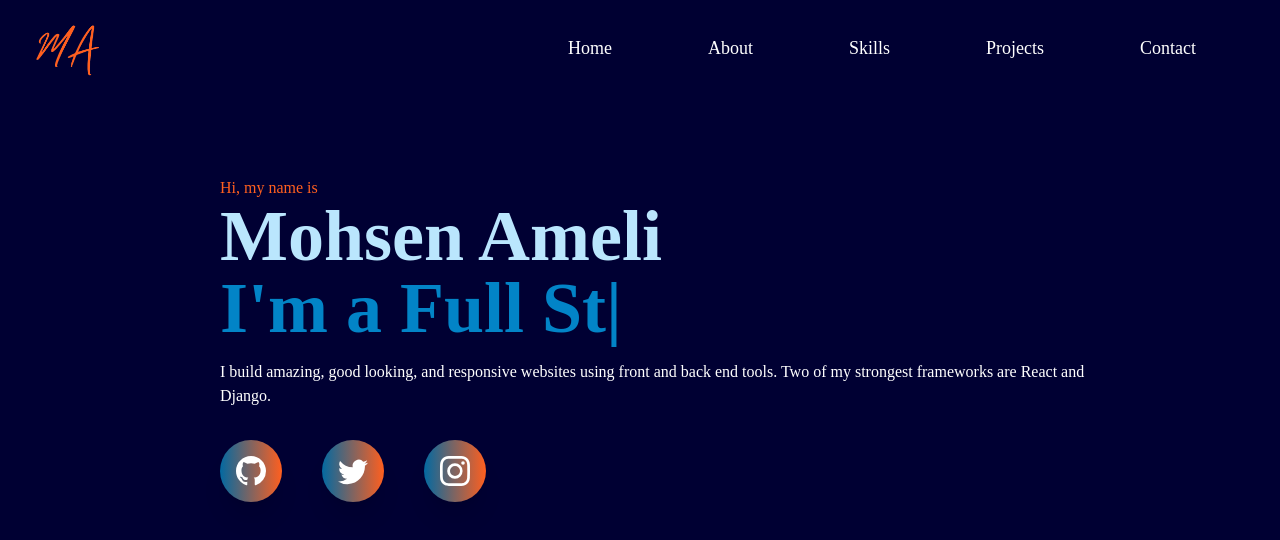
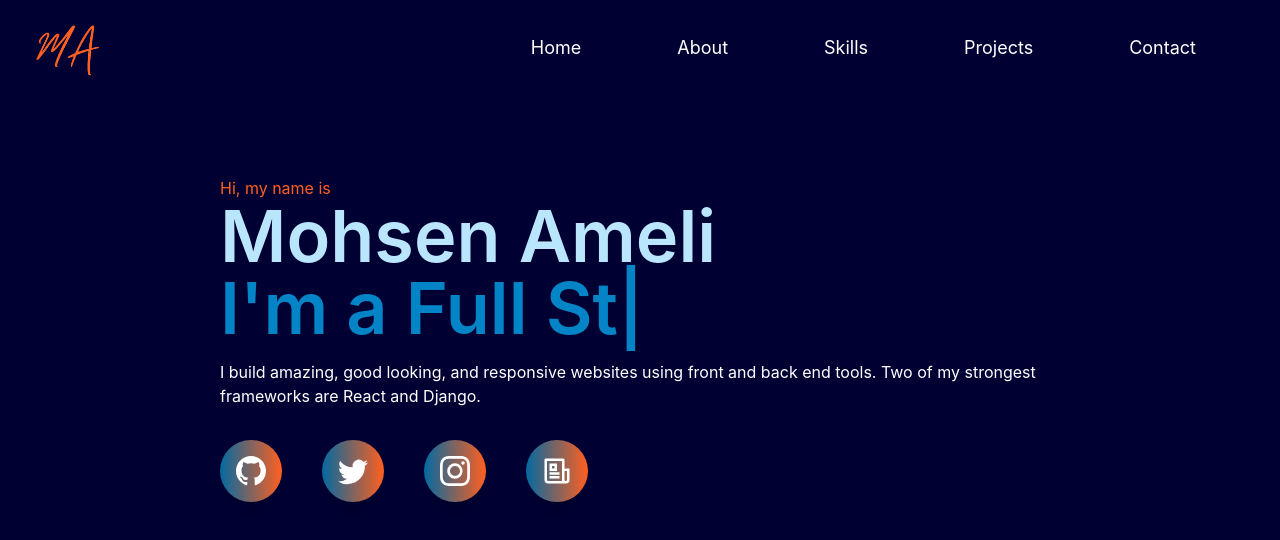
Before and after one commit to mohsen-ameli/portfolio, a React (Create React App) app: page / in a window 1280 px wide. Shown: the top 540 px of the page. Built offline with nearby package versions, Linux system fonts and the light colour scheme.

Commit message:
changed the font and added resume

```diff
--- a/src/comps/about.js
+++ b/src/comps/about.js
@@ -2,9 +2,7 @@ import { Link } from "react-router-dom";
 import Container from "./container";
 import { HiOutlineArrowNarrowRight } from "react-icons/hi"
 import Title from "./title"
-import Btn from "./btn";
 import Item from "./item";
-import { motion } from "framer-motion";
 
 const About = () => {
   return (
@@ -20,7 +18,7 @@ const About = () => {
 
       <Item>
         <Link to="/skills" className="w-fit group flex items-center border cursor-pointer border-white mt-8 py-2 px-4 md:px-8 rounded-md hover:bg-[#FF5F1F] hover:border-[#FF5F1F] hover:drop-shadow-[0_5px_5px_rgba(255,255,255,0.1)]">
-          <p>Hmm Intereting!</p> <HiOutlineArrowNarrowRight className="text-white text-lg ml-2 group-hover:rotate-90 group-hover:ease-in-out duration-200" />
+          <p>Hmm Interesting!</p> <HiOutlineArrowNarrowRight className="text-white text-lg ml-2 group-hover:rotate-90 group-hover:ease-in-out duration-200" />
         </Link>
       </Item>
     </Container>
--- a/src/comps/home.js
+++ b/src/comps/home.js
@@ -1,10 +1,12 @@
 import Typed from 'react-typed';
 
 import {BsGithub, BsTwitter, BsInstagram} from "react-icons/bs"
+import {RiNewspaperLine} from "react-icons/ri"
 import Tippy from '@tippyjs/react';
 import 'tippy.js/dist/tippy.css';
 import 'tippy.js/themes/light.css';
 import 'tippy.js/animations/perspective.css';
+import resume from "../images/resume_dev.pdf"
 import Container from './container';
 import Item from "./item"
 
@@ -26,7 +28,7 @@ const Home = () => {
       </Item>
 
       <Item className="flex items-center">
-        <div className="grid grid-cols-3 gap-10 my-4">
+        <div className="grid grid-cols-4 gap-10 my-4">
           <Tippy offset={[0, 20]} content="GitHub" placement="bottom" theme="tippy" animation="perspective">
             <a className="p-4 mx-auto cursor-pointer rounded-full bg-gradient-to-r from-sky-700 to-[#FF5F1F]
             shadow-xl hover:scale-110 hover:ease-in-out duration-300" href="https://github.com/mohsen-ameli" target="_blank" rel="noopener noreferrer">
@@ -47,6 +49,13 @@ const Home = () => {
               <BsInstagram size={30} />
             </a>
           </Tippy>
+
+          <Tippy offset={[0, 20]} content="Resume" placement="bottom" theme="tippy" animation="perspective">
+            <button className="p-4 mx-auto cursor-pointer rounded-full bg-gradient-to-r from-sky-700 to-[#FF5F1F]
+            shadow-xl hover:scale-110 hover:ease-in-out duration-300" onClick={() => window.open(resume, '_blank')} target="_blank" rel="noopener noreferrer">
+              <RiNewspaperLine size={30} />
+            </button>
+          </Tippy>
         </div>
       </Item>
     </Container>
--- a/src/index.css
+++ b/src/index.css
@@ -11,9 +11,8 @@
   box-shadow: 0px 0px 10px #ff5f1f;
 }
 body {
-  font-family: 'Open Sans', sans-serif;
-  font-family: 'Caveat';
-  /* font-family: 'Caveat', cursive; */
+  font-family: 'Caveat', cursive;
+  font-family: 'Inter', sans-serif;
 }
 .tippy-box[data-theme~='tippy']{
   background-color: rgb(3, 105, 161);
```
Also changed, not shown: 1 other file (tests, documents, lock files or other folders).
